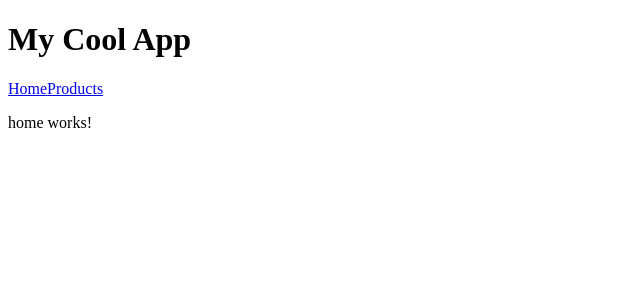
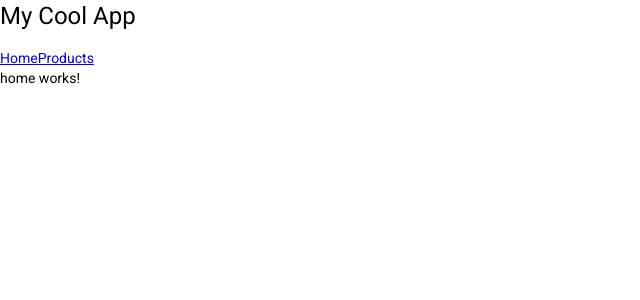
Before and after one commit to LinaSachuk/fitness-tracker, an Angular app in the folder angular-fitness/: page / in a window 1280 px wide. Shown: the top 300 px of the page, without its empty margins (0-640 px from the left). Built offline with nearby package versions, Linux system fonts and the light colour scheme.

Commit message:
added angular material

```diff
--- a/angular-fitness/angular.json
+++ b/angular-fitness/angular.json
@@ -23,6 +23,7 @@
               "src/assets"
             ],
             "styles": [
+              "./node_modules/@angular/material/prebuilt-themes/pink-bluegrey.css",
               "src/styles.css"
             ],
             "scripts": []
@@ -90,6 +91,7 @@
               "src/assets"
             ],
             "styles": [
+              "./node_modules/@angular/material/prebuilt-themes/pink-bluegrey.css",
               "src/styles.css"
             ],
             "scripts": []
--- a/angular-fitness/package.json
+++ b/angular-fitness/package.json
@@ -11,10 +11,12 @@
   "private": true,
   "dependencies": {
     "@angular/animations": "^14.2.0",
+    "@angular/cdk": "^14.2.5",
     "@angular/common": "^14.2.0",
     "@angular/compiler": "^14.2.0",
     "@angular/core": "^14.2.0",
     "@angular/forms": "^14.2.0",
+    "@angular/material": "^14.2.5",
     "@angular/platform-browser": "^14.2.0",
     "@angular/platform-browser-dynamic": "^14.2.0",
     "@angular/router": "^14.2.0",
--- a/angular-fitness/src/app/app.module.ts
+++ b/angular-fitness/src/app/app.module.ts
@@ -8,6 +8,7 @@
 import { ProductsService } from './products/products.service';
 import { HomeComponent } from './home/home.component';
 import { AppRoutingModule } from './app-routing.module';
+import { BrowserAnimationsModule } from '@angular/platform-browser/animations';
 
 @NgModule({
   declarations: [
@@ -16,7 +17,7 @@
     ProductComponent,
     HomeComponent,
   ],
-  imports: [BrowserModule, FormsModule, AppRoutingModule],
+  imports: [BrowserModule, FormsModule, AppRoutingModule, BrowserAnimationsModule],
   providers: [ProductsService],
   bootstrap: [AppComponent],
 })
--- a/angular-fitness/src/index.html
+++ b/angular-fitness/src/index.html
@@ -6,8 +6,11 @@
   <base href="/">
   <meta name="viewport" content="width=device-width, initial-scale=1">
   <link rel="icon" type="image/x-icon" href="favicon.ico">
+  <link rel="preconnect" href="https://fonts.gstatic.com">
+  <link href="https://fonts.googleapis.com/css2?family=Roboto:wght@300;400;500&display=swap" rel="stylesheet">
+  <link href="https://fonts.googleapis.com/icon?family=Material+Icons" rel="stylesheet">
 </head>
-<body>
+<body class="mat-typography">
   <app-root></app-root>
 </body>
 </html>
--- a/angular-fitness/src/styles.css
+++ b/angular-fitness/src/styles.css
@@ -1 +1,4 @@
 /* You can add global styles to this file, and also import other style files */
+
+html, body { height: 100%; }
+body { margin: 0; font-family: Roboto, "Helvetica Neue", sans-serif; }
```
Also changed, not shown: 1 other file (tests, documents, lock files or other folders).
